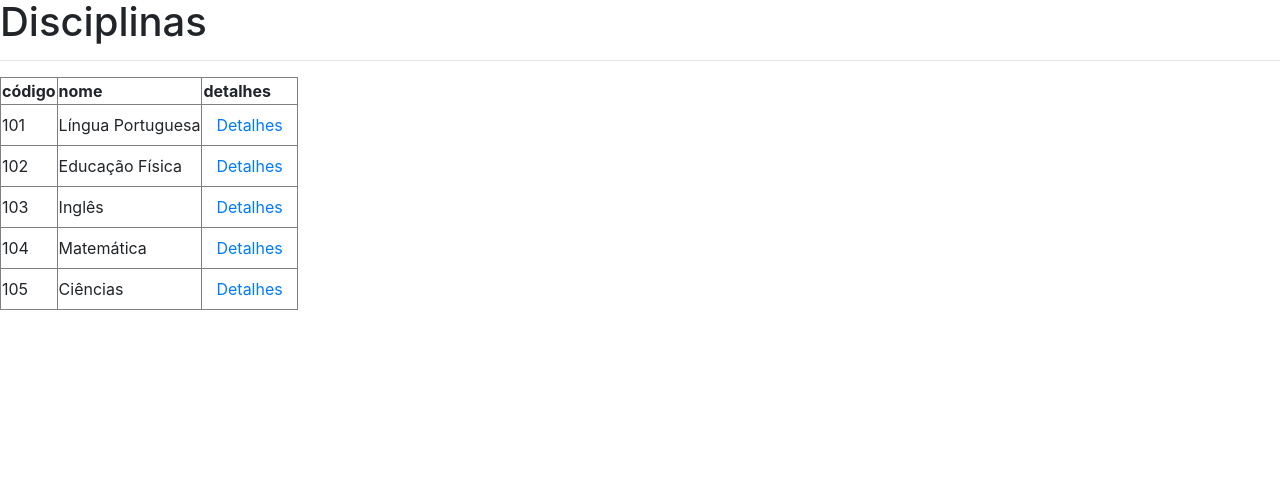
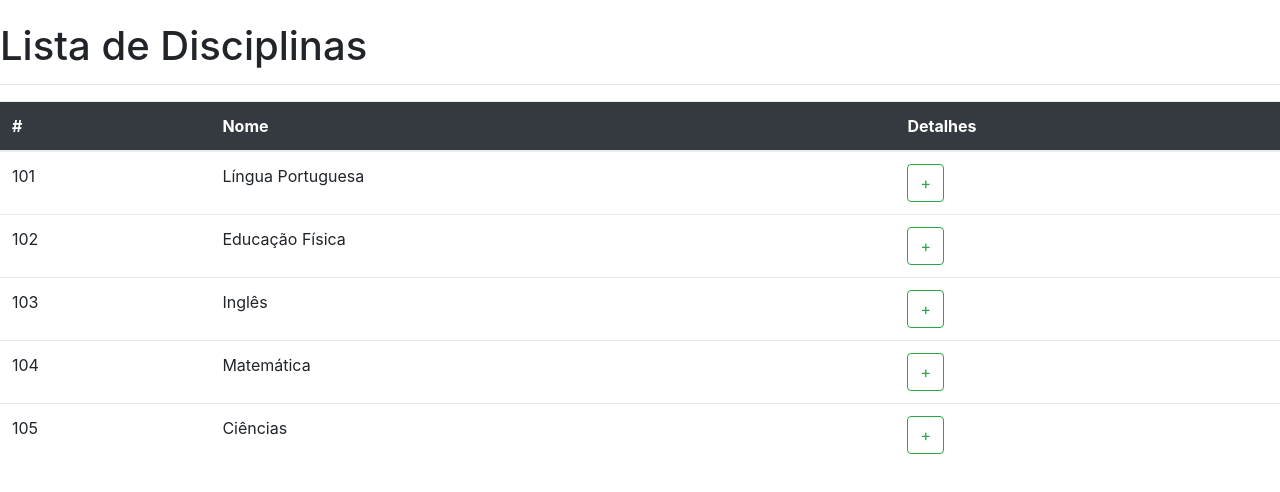
Before and after one commit to caramelloinfo/atividades-lpweb, an Angular app in the folder angular-app/: page / in a window 1280 px wide. Shown: the top 492 px of the page. Built offline with nearby package versions, Linux system fonts and the light colour scheme.

Commit message:
design melhorado

```diff
--- a/angular-app/src/app/app.component.html
+++ b/angular-app/src/app/app.component.html
@@ -1,30 +1,47 @@
-<h1>Disciplinas</h1>
+<br>
+<h1>Lista de Disciplinas</h1>
 <hr>
-<table border="1">
-  <tr>
-    <th>código</th>
-    <th>nome</th>
-    <th>detalhes</th>
+<table class="table">
+  <thead>
+    <tr class="bg-dark">
+      <th class="text-white">#</th>
+      <th class="text-white">Nome</th>
+      <th class="text-white">Detalhes</th>
     </tr>
+  </thead>
+  <tbody>
     <tr *ngFor="let disciplina of disciplinas">
       <td>{{disciplina.codigo}}</td>
-    <td [class.selecionado]="selecionado==disciplina">{{disciplina.nome}}</td>
+      <td>{{disciplina.nome}}</td>
       <td (click)="selecionar(disciplina)">
-      <button type="button" class="btn btn-link">Detalhes</button>
+        <button type="button" class="btn btn-outline-success" >+</button>
       </td>
-    <td *ngIf="selecionado == disciplina">
-      <table border="1">
+    </tr>
+    <tbody>
+</table>
+
+<div class="card border-success mb-" style="max-width: 100rem;" *ngIf="selecionado != disciplina">
+  <div class="card-header bg-transparent border-success"><h5>Disciplina detalhada ::</h5></div>
+  <div class="card-body text-dark">
+    <table class="table" *ngIf="selecionado != disciplina">
+      <thead class="card-text">
         <tr>
-          <th>Nome</th>
-          <th>Professor</th>
-          <th>Descrição</th>
+
+        </tr>
+      </thead>
+      <tbody>
+        <tr>
+          <td><b>Nome: </b><i>{{selecionado.nome}}</i></td>
         </tr>
         <tr>
-          <td>{{disciplina.nome}}</td>
-          <td>{{disciplina.professor.nome}}</td>
-          <td>{{disciplina.descricao}}</td>
+          <td><b>Professor(a): </b><i>{{selecionado.professor.nome}}</i> </td>
         </tr>
+        <tr>
+          <td><b>Descrição: </b><i>{{selecionado.descricao}}</i></td>
+        </tr>
+      </tbody>
     </table>
-    </td>
-  </tr>
-</table>
+  </div>
+</div>
+<br>
+<br>
--- a/angular-app/src/app/app.component.ts
+++ b/angular-app/src/app/app.component.ts
@@ -55,4 +55,5 @@ export class AppComponent {
   selecionar(disciplina) {
     this.selecionado = disciplina;
   }
+
 }
```
Lines whose indentation alone changed are shown as unchanged.
